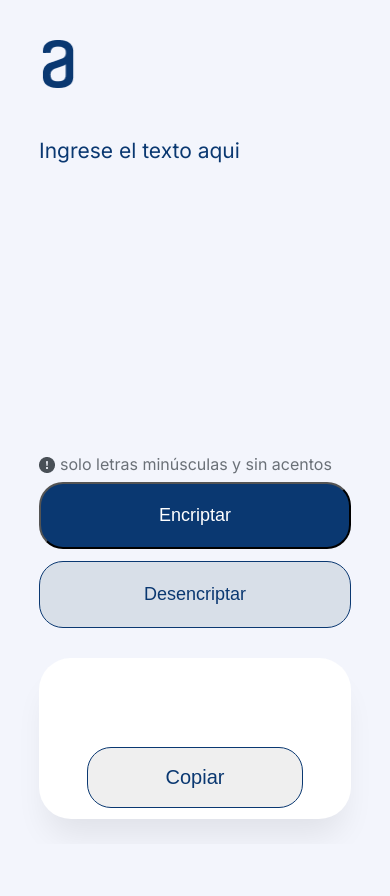
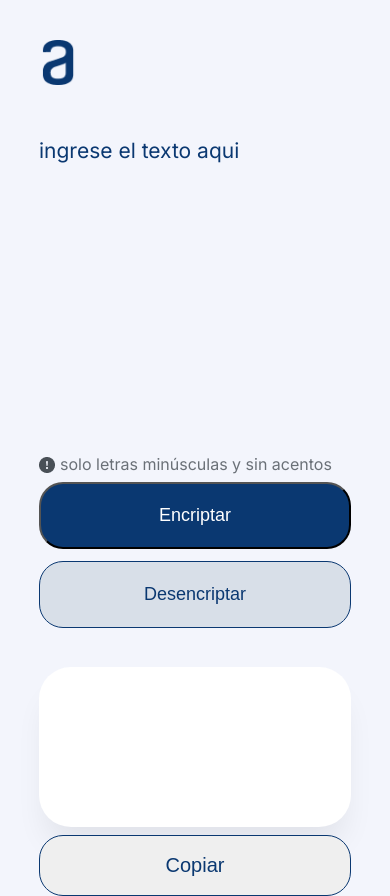
Before and after one commit to julianexc/Encriptador-de-texto, a plain HTML site: page index.html in a window 390 px wide. Both pictures are taken after a click on the button "Encriptar". Before the commit the page ends 844 px from the top, so only its background shows below. Drawn offline with Linux system fonts and the light colour scheme.

Commit message:
agrega correccion2

```diff
--- a/styles.css
+++ b/styles.css
@@ -32,6 +32,7 @@ body{
 
 .texto{
   position: absolute;
+  text-transform: lowercase;
   width: 43%;
   height: 54%;
   left: 17%;
@@ -397,7 +398,7 @@ body{
 
   .logo{
     width: 30%;
-    height: 48px;
+    height: 45px;
     left: 0;
   }
 
@@ -474,14 +475,14 @@ body{
     width: 80%;
     height: 19%;
     left: 10%;
-    top: 78%;
+    top: 79%;
     display: flex;
     justify-content: center;
   }
 
   .mensaje{
     font-size: 19px;
-    height: 55%;
+    height: 85%;
   }
 
   .mensaje-encriptado{
@@ -504,11 +505,13 @@ body{
    }
 
 
+
   .btn-copiar{
     display:flex;
     visibility: hidden;
-    top:55%;
+    top:105%;
     font-size: 20px;
+    width: 100%;
   }
 
   .imagen{
```
Also changed, not shown: index.html (line endings or trailing spaces).
